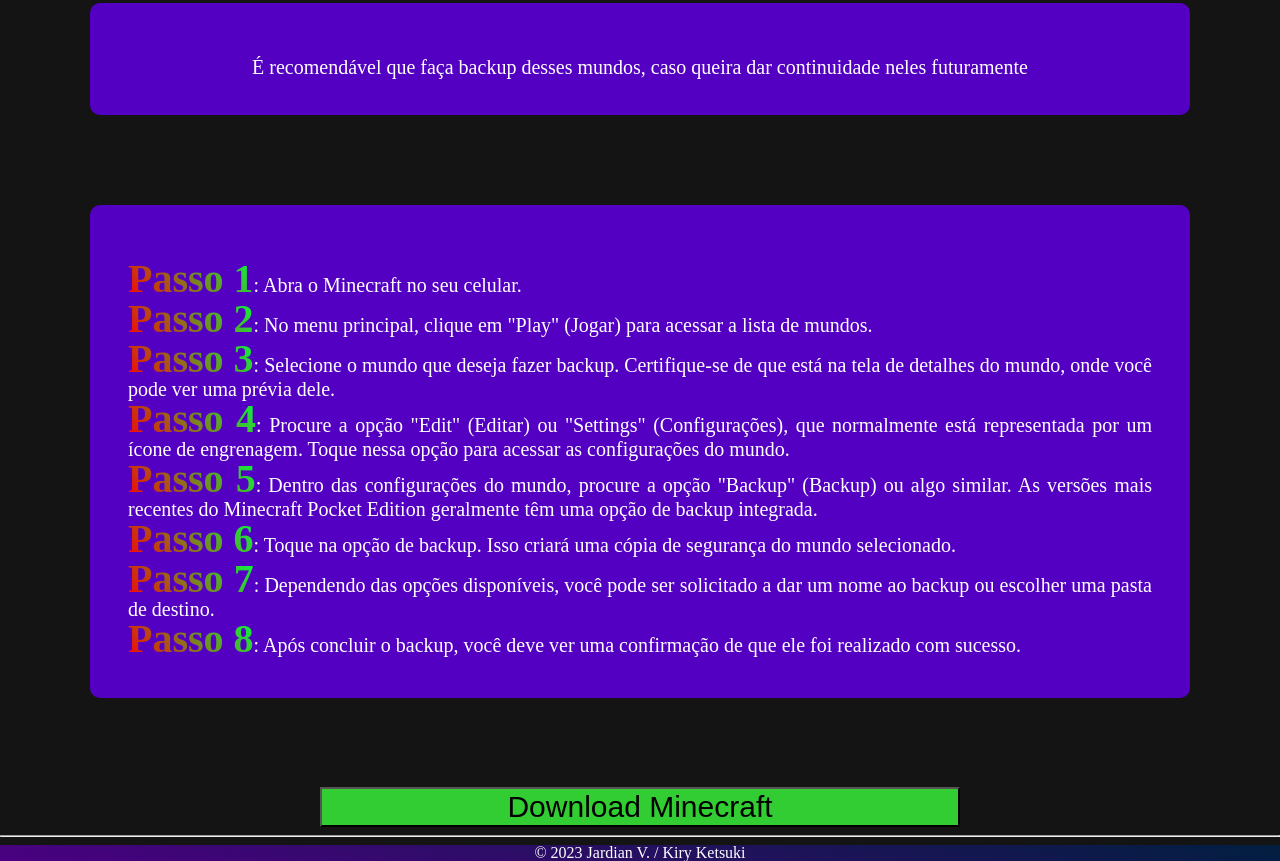
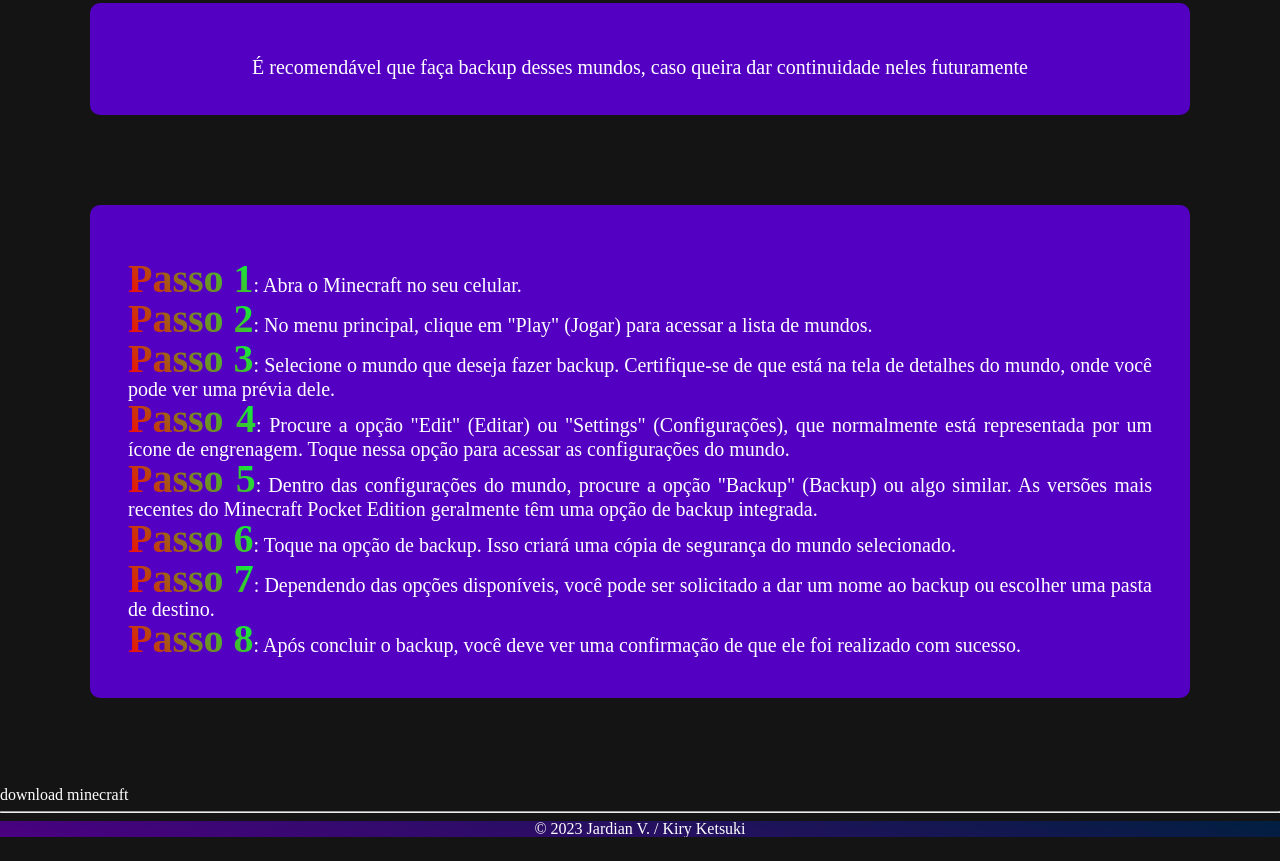
Before and after one commit to ehodaniel/utopia, a plain HTML site: page index2.html in a window 1280 px wide. Shown: the part 670-1531 px from the top of the page. After the commit the page ends 1507 px from the top, so only its background shows below. Drawn offline with Linux system fonts and the light colour scheme.

Commit message:
Update index2.html

```diff
--- a/index2.html
+++ b/index2.html
@@ -105,10 +105,11 @@
     </div>
 
     <p>
+         <p>
+        <a href="https://www.mediafire.com/file/5ac1ki7tqsm4xpv/minecraft-1-20-01-02-xbox-servers.apk/file">download minecraft</a>
+    </p>
 
-<center>
-    <button><a href="styles/base (1).apk">Download Minecraft</a></button>
-</center>
+
 <hr>
     <footer>
         <p>&copy; 2023 Jardian V. / Kiry Ketsuki</p>
```
